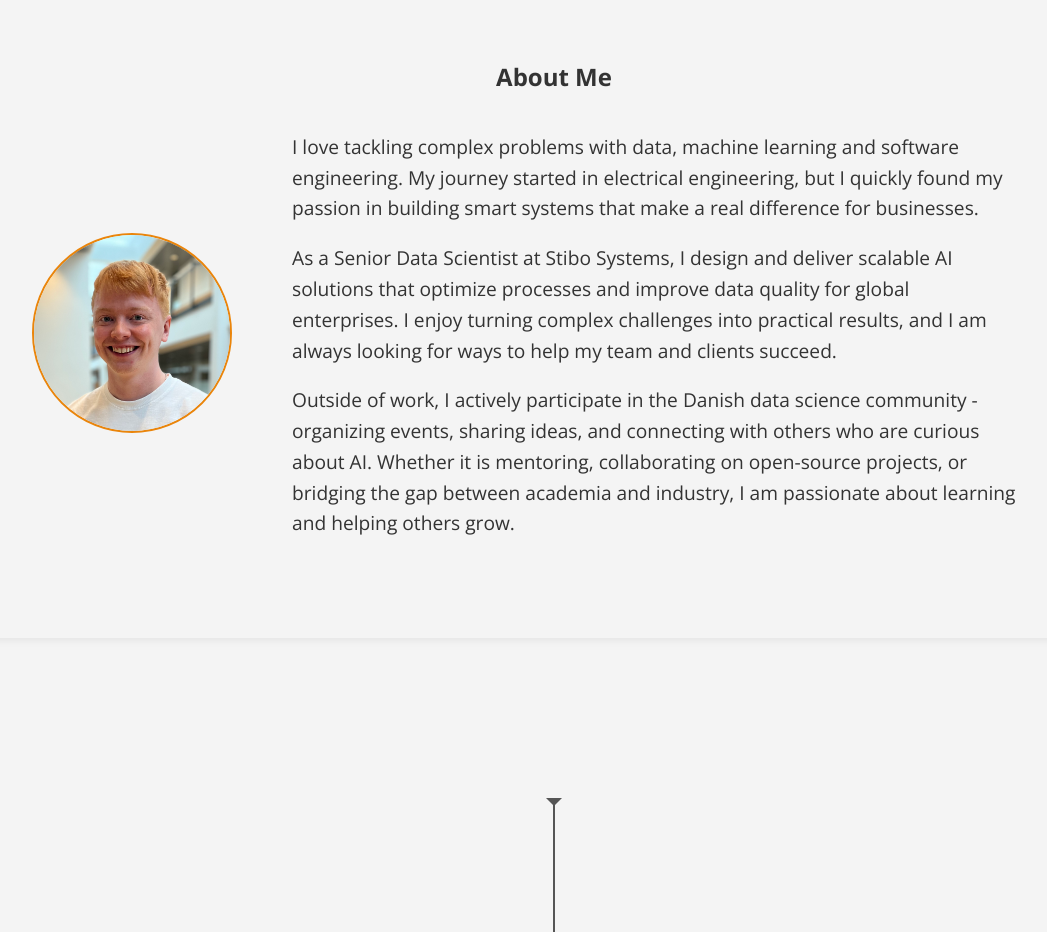
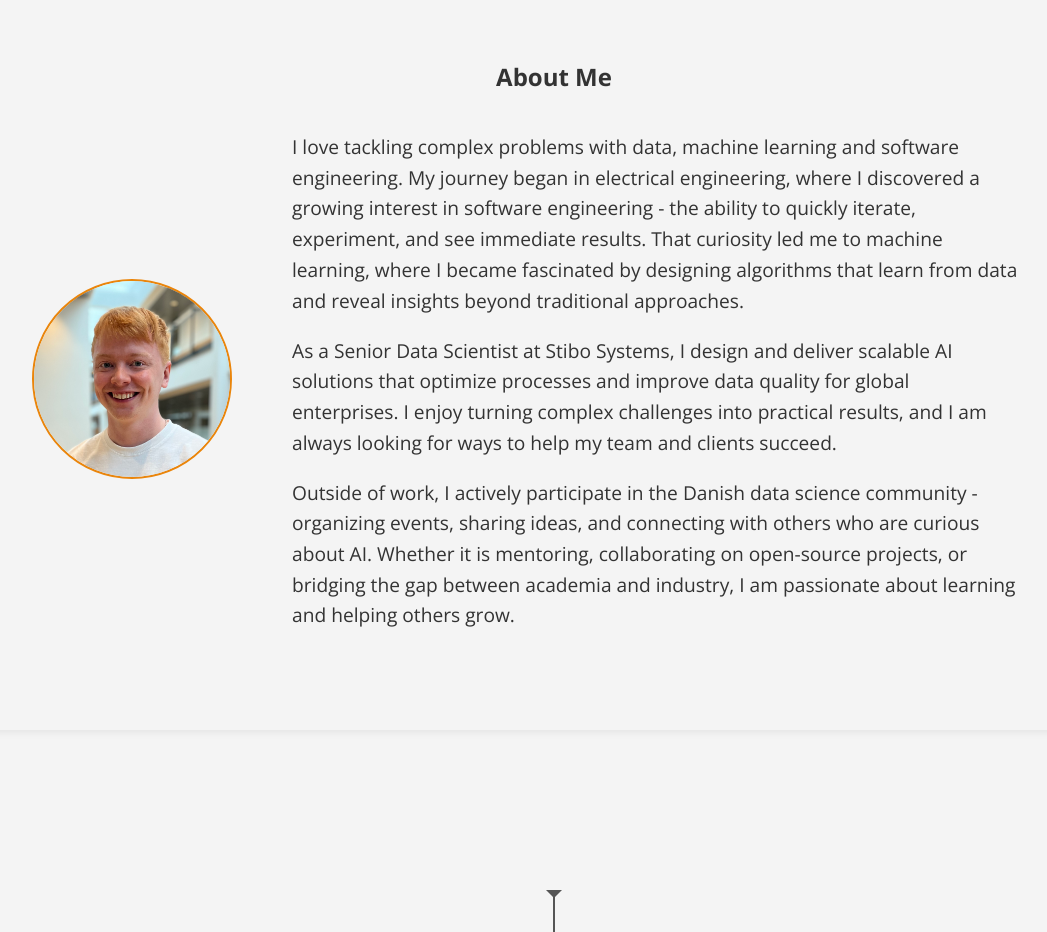
Before and after one commit to simonamtoft/cv-website, a React (Create React App) app: page / in a window 1280 px wide. Shown: the part 920-1852 px from the top of the page, without its empty margins (86-1133 px from the left). Built offline with nearby package versions, Linux system fonts and the light colour scheme.

Commit message:
rephrase a bit

```diff
--- a/src/components/About.js
+++ b/src/components/About.js
@@ -15,7 +15,8 @@ const About = () => {
         <div className='about-text'>
           <p>
             I love tackling complex problems with data, machine learning and software engineering.
-            My journey started in electrical engineering, but I quickly found my passion in building smart systems that make a real difference for businesses.
+            My journey began in electrical engineering, where I discovered a growing interest in software engineering - the ability to quickly iterate, experiment, and see immediate results.
+            That curiosity led me to machine learning, where I became fascinated by designing algorithms that learn from data and reveal insights beyond traditional approaches.
           </p>
           <p>
             As a Senior Data Scientist at Stibo Systems, I design and deliver scalable AI solutions that optimize processes and improve data quality
```
